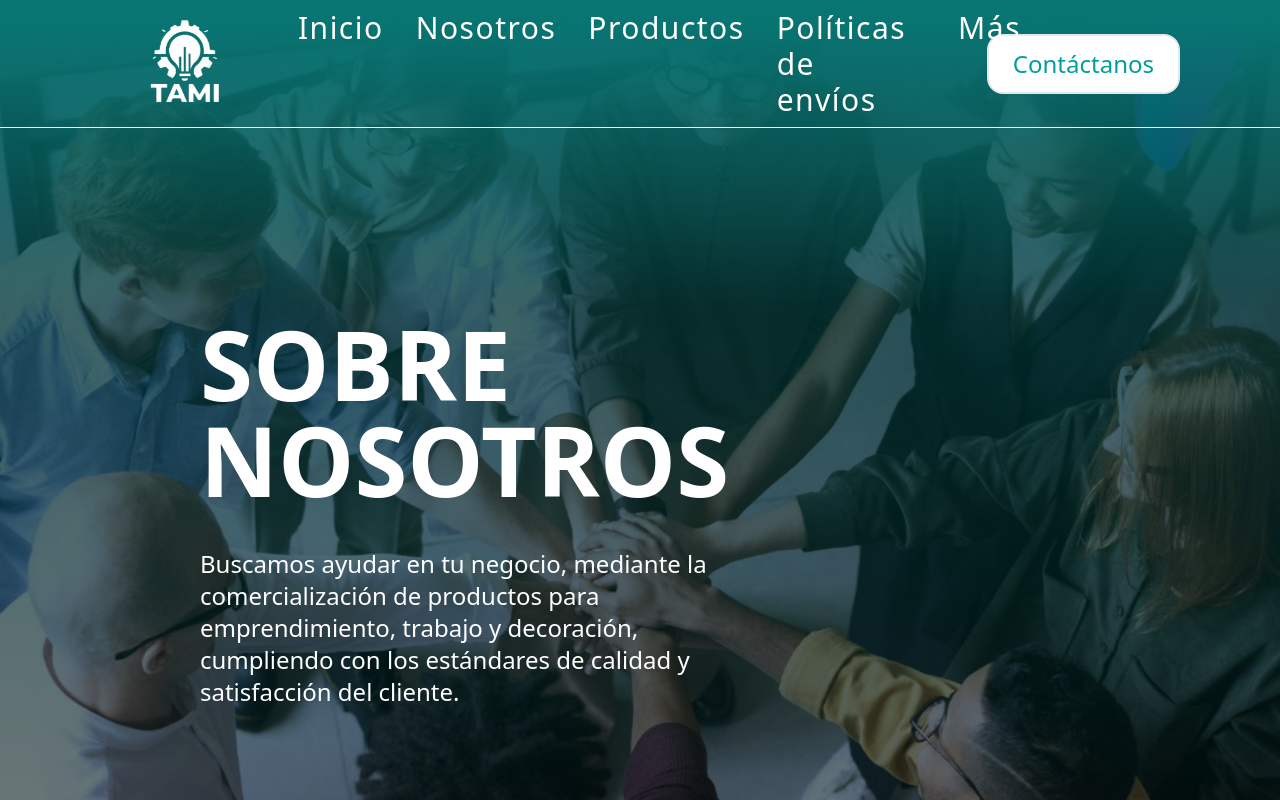
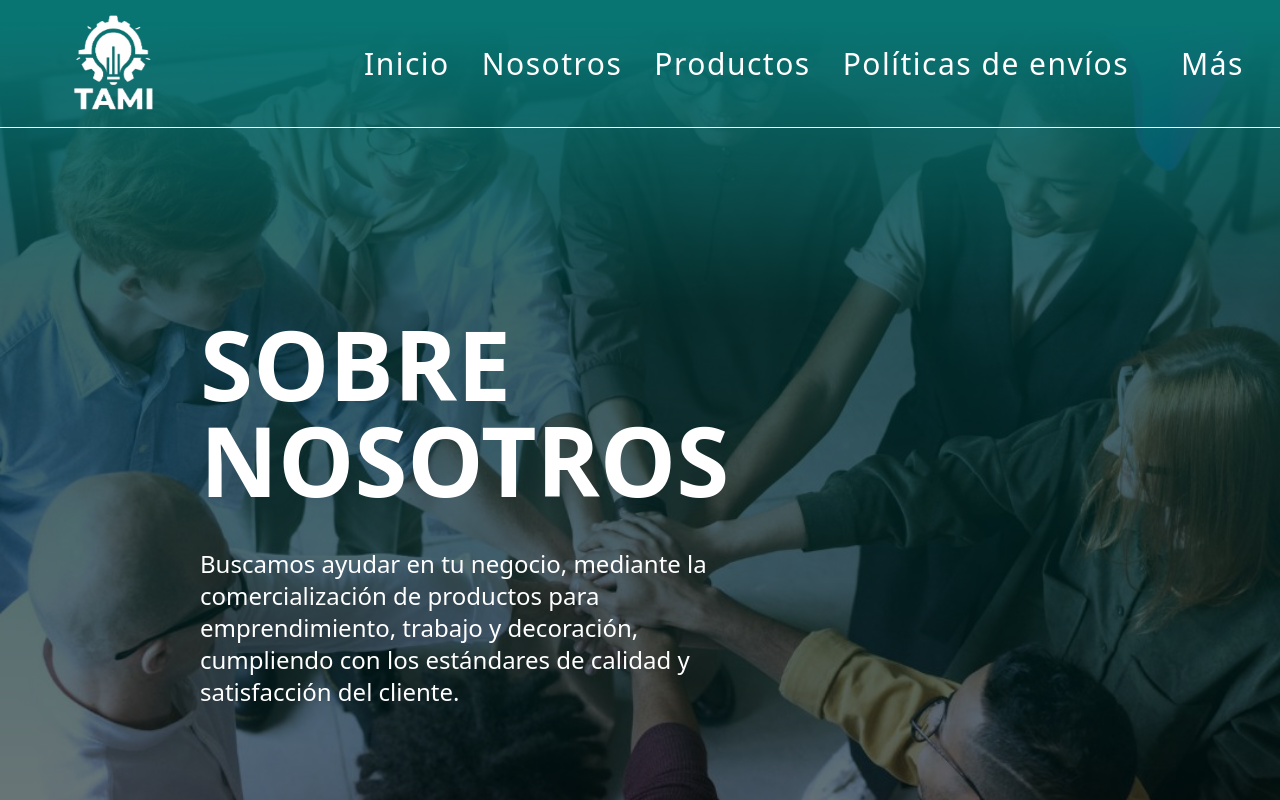
Before and after one commit to yuntasproducciones/tami-teams, a React (Vite) app in the folder frontend/: page /about in a window 1280 px wide. Shown: the top 800 px of the page. Built offline with nearby package versions, Linux system fonts and the light colour scheme.

Commit message:
fix: correccion de errores

```diff
--- a/frontend/src/presentation/components/Navbar.tsx
+++ b/frontend/src/presentation/components/Navbar.tsx
@@ -1,9 +1,11 @@
 import { Link } from "react-router-dom";
 import { useState, useEffect } from "react";
+import { FaBars, FaTimes } from "react-icons/fa";
 import logoTami from "../../../public/assets/logos/logoprincipal.gif";
 
 const Navbar = () => {
   const [isScrolled, setIsScrolled] = useState(false);
+  const [isMenuOpen, setIsMenuOpen] = useState(false);
 
   useEffect(() => {
     const handleScroll = () => {
@@ -20,7 +22,6 @@ const Navbar = () => {
     };
   }, []);
 
-  // Definir el menú en un array
   const menuItems = [
     { to: "/", label: "Inicio" },
     { to: "/about", label: "Nosotros" },
@@ -28,7 +29,6 @@ const Navbar = () => {
     { to: "/shipping-policies", label: "Políticas de envíos" },
   ];
 
-  // Definir el dropdown de "Más"
   const dropdownItems = [
     { to: "/blog", label: "Blog" },
     { to: "/store", label: "Tienda" },
@@ -37,11 +37,11 @@ const Navbar = () => {
 
   return (
     <header
-      className={`fixed w-full h-32 transition-all z-50 bg-top duration-1000 ${
-        isScrolled ? "bg-teal-700 shadow-lg" : "border-b border-white"
+      className={`fixed w-full h-32 transition-all z-50 ${
+        isScrolled ? "bg-teal-700 shadow-lg" : "bg-transparent border-b border-white"
       }`}
     >
-      <div className="mx-auto flex items-center justify-between px-[100px] py-2 h-full">
+      <div className="container mx-auto flex items-center   justify-between px-4 h-full">
         {/* Logo */}
         <div className="flex items-center justify-start w-1/10 h-full">
           <img
@@ -51,9 +51,9 @@ const Navbar = () => {
             style={{ objectFit: "contain" }}
           />
         </div>
-        {/* Menú */}
-        <div className="w-3/5 flex justify-between">
-          <nav className="flex justify-around gap-x-8">
+
+        {/* Desktop Menu */}
+        <nav className="hidden lg:flex items-center space-x-8 ">
           {menuItems.map((item) => (
             <Link
               key={item.to}
@@ -63,7 +63,6 @@ const Navbar = () => {
               {item.label}
             </Link>
           ))}
-            {/* Dropdown */}
           <div className="relative group">
             <span className="text-white cursor-pointer pt-1 px-5 font-medium text-3xl tracking-wider">
               Más
@@ -81,20 +80,47 @@ const Navbar = () => {
             </div>
           </div>
         </nav>
+
+        {/* Mobile Menu Icon */}
+        <div className="lg:hidden">
+          <button
+            onClick={() => setIsMenuOpen(!isMenuOpen)}
+            className="text-white text-4xl"
+          >
+            {isMenuOpen ? <FaTimes /> : <FaBars />}
+          </button>
         </div>
 
-        <div className="flex items-center bg-white border-2 py-3 px-6 rounded-2xl">
-          <a
-            href="https://api.whatsapp.com/send?phone=51978883199"
-            className="flex items-center space-x-3 rounded-lg"
+        {/* Mobile Menu */}
+        {isMenuOpen && (
+          <div className="fixed top-0 left-0 w-full h-screen bg-teal-700 text-white flex flex-col items-center justify-center z-50">
+            {menuItems.map((item) => (
+              <Link
+                key={item.to}
+                to={item.to}
+                className="text-2xl font-medium mb-6"
+                onClick={() => setIsMenuOpen(false)}
               >
-            <div>
-              <p className="text-verde_turquesa text-2xl font-medium">
-                Contáctanos
-              </p>
+                {item.label}
+              </Link>
+            ))}
+            <div className="relative">
+              <span className="text-2xl font-medium">Más</span>
+              <div className="mt-4">
+                {dropdownItems.map((item) => (
+                  <Link
+                    key={item.to}
+                    to={item.to}
+                    className="block text-xl font-medium mb-2"
+                    onClick={() => setIsMenuOpen(false)}
+                  >
+                    {item.label}
+                  </Link>
+                ))}
               </div>
-          </a>
             </div>
+          </div>
+        )}
       </div>
     </header>
   );
```
Lines whose indentation alone changed are shown as unchanged.
